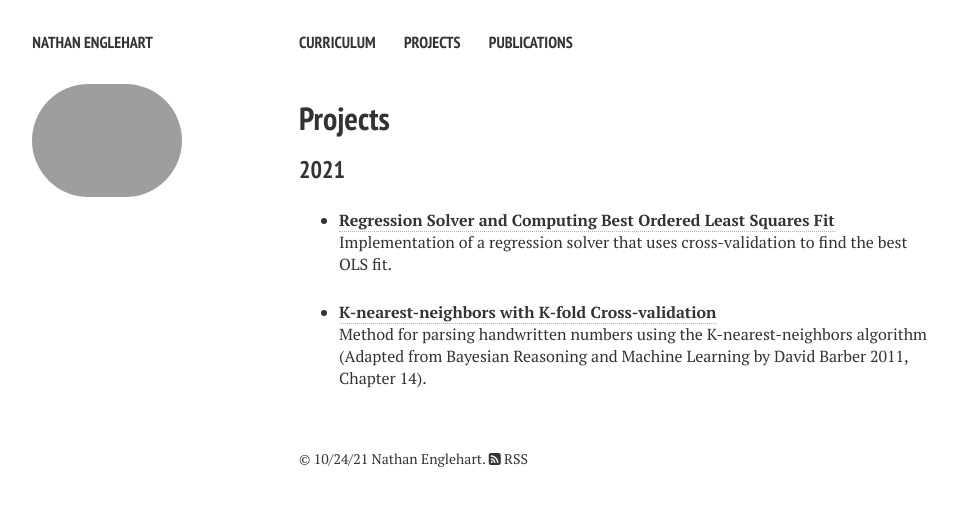
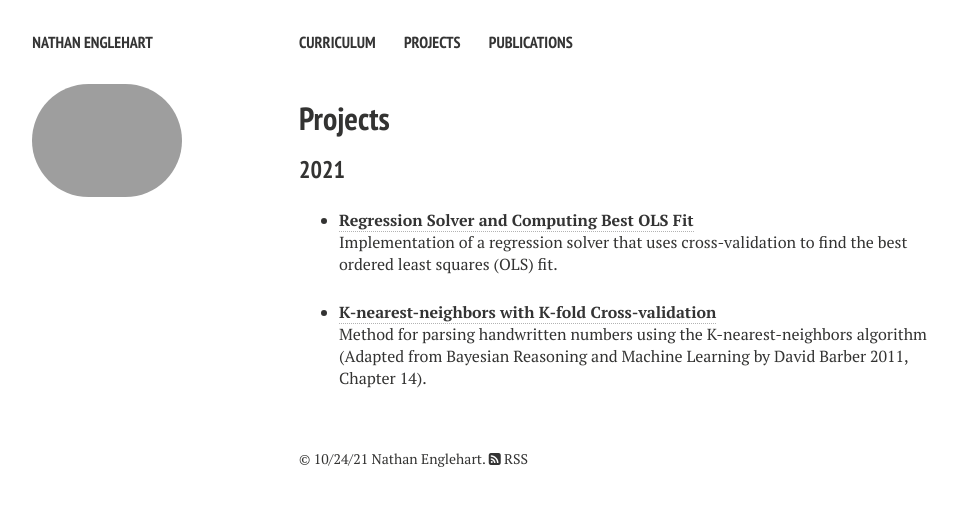
Before and after one commit to nathanenglehart/nathanenglehart.github.io, a Jekyll site: the page built from projects.md, in a window 1280 px wide. Shown: the top 506 px of the page, without its empty margins (21-979 px from the left). Built offline with Jekyll 4.4.1, drawn with Linux system fonts in a browser that asks for light colours; nearby versions of some CDN libraries.

Commit message:
Update projects.md

```diff
--- a/projects.md
+++ b/projects.md
@@ -9,8 +9,8 @@ comments: false
 
 ### 2021
 
-* [**Regression Solver and Computing Best Ordered Least Squares Fit**](https://nathanenglehart.github.io/projects/regression)<br>
-Implementation of a regression solver that uses cross-validation to find the best OLS fit.
+* [**Regression Solver and Computing Best OLS Fit**](https://nathanenglehart.github.io/projects/regression)<br>
+Implementation of a regression solver that uses cross-validation to find the best ordered least squares (OLS) fit.
 
 * [**K-nearest-neighbors with K-fold Cross-validation**](https://nathanenglehart.github.io/projects/knn)<br>
 Method for parsing handwritten numbers using the K-nearest-neighbors algorithm (Adapted from Bayesian Reasoning and Machine Learning by David Barber 2011, Chapter 14).
```
